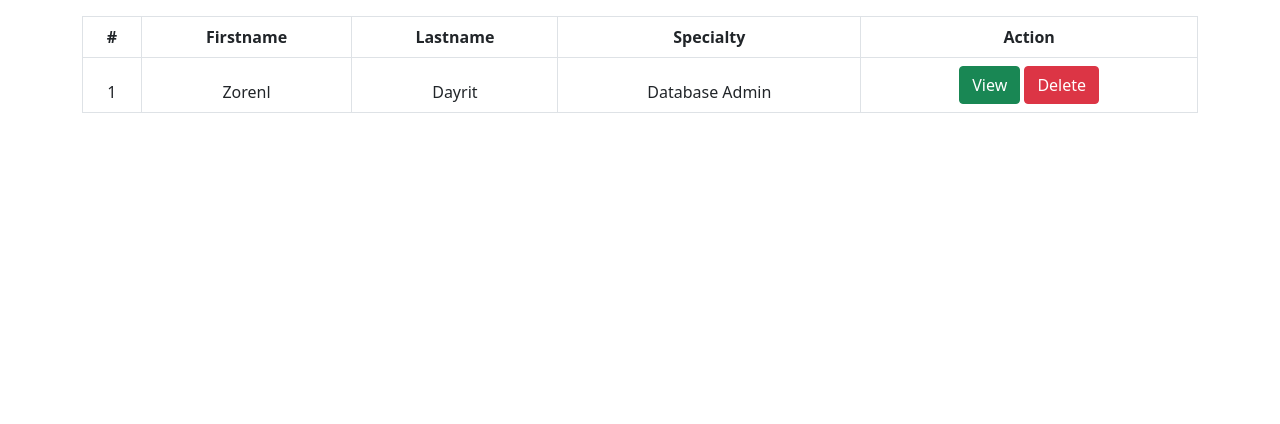
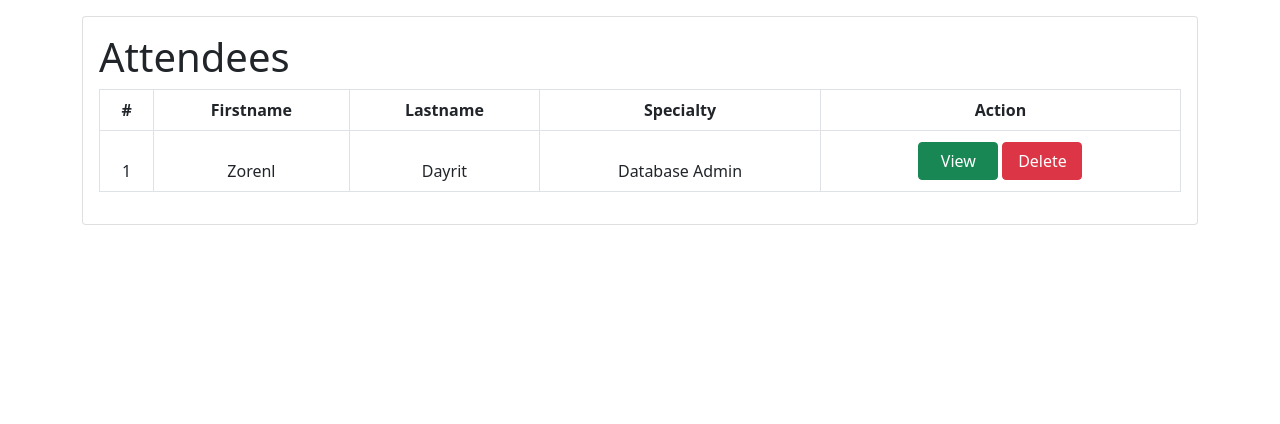
Before and after one commit to zreonx/attendance, a PHP site: page /viewrecords.php in a window 1280 px wide. Shown: the part 56-480 px from the top of the page. Run offline with PHP 8.4, Linux system fonts and the light colour scheme; data comes from the database, SQL or seed files in the repository.

Commit message:
fix viewrecords

```diff
--- /dev/null
+++ b/css/site.css
@@ -0,0 +1,4 @@
+.btn-design {
+    width: 5rem;
+    margin: 3px 0;
+}
--- a/includes/header.php
+++ b/includes/header.php
@@ -8,7 +8,7 @@
 
     <link href="https://cdn.jsdelivr.net/npm/bootstrap@5.0.2/dist/css/bootstrap.min.css" rel="stylesheet" integrity="sha384-EVSTQN3/azprG1Anm3QDgpJLIm9Nao0Yz1ztcQTwFspd3yD65VohhpuuCOmLASjC" crossorigin="anonymous">
     <link rel="stylesheet" href="//code.jquery.com/ui/1.13.2/themes/base/jquery-ui.css">
-    <link rel="stylesheet" href="../css/site.css">
+    <link rel="stylesheet" href="css/site.css">
     <script src="https://cdn.jsdelivr.net/npm/bootstrap@5.0.2/dist/js/bootstrap.bundle.min.js" integrity="sha384-MrcW6ZMFYlzcLA8Nl+NtUVF0sA7MsXsP1UyJoMp4YLEuNSfAP+JcXn/tWtIaxVXM" crossorigin="anonymous"></script>
 </head>
 
--- a/viewrecords.php
+++ b/viewrecords.php
@@ -5,7 +5,10 @@
 
     $results = $crud->getAttendees();
 ?>
-<table class="table table-bordered mt-3 text-center">
+<div class="card overflow-auto mt-3">
+    <div class="card-body">
+        <h1 class="display-6">Attendees</h1>
+        <table class="table table-bordered text-center ">
         <thead>
         <tr>
             <th>#</th>
@@ -26,8 +29,8 @@
                 <td><?php echo $r['lastname']; ?></td>
                 <td><?php echo $r['name']; ?></td>
                 <td>
-                <a href="view.php?id=<?php echo $r['id']; ?>" class="btn btn-success">View</a>
-                <button data-id="<?php echo $r['id']; ?>" type="button" class="btn btn-danger delete-button" data-bs-toggle="modal" data-bs-target="#staticBackdrop">Delete</button>
+                    <a href="view.php?id=<?php echo $r['id']; ?>" class="btn-design btn btn-success">View</a>
+                    <button data-id="<?php echo $r['id']; ?>" type="button" class="btn-design btn btn-danger delete-button" data-bs-toggle="modal" data-bs-target="#staticBackdrop">Delete</button>
                 </td>
             </tr>
         <?php  } ?>
@@ -39,6 +42,9 @@
 
 
     </table>
+    </div>
+</div>
+
   <!-- Modal -->
   <div class="modal fade" id="staticBackdrop" data-bs-backdrop="static" data-bs-keyboard="false" tabindex="-1" aria-labelledby="staticBackdropLabel" aria-hidden="true">
                     <div class="modal-dialog">
```
Lines whose indentation alone changed are shown as unchanged.
